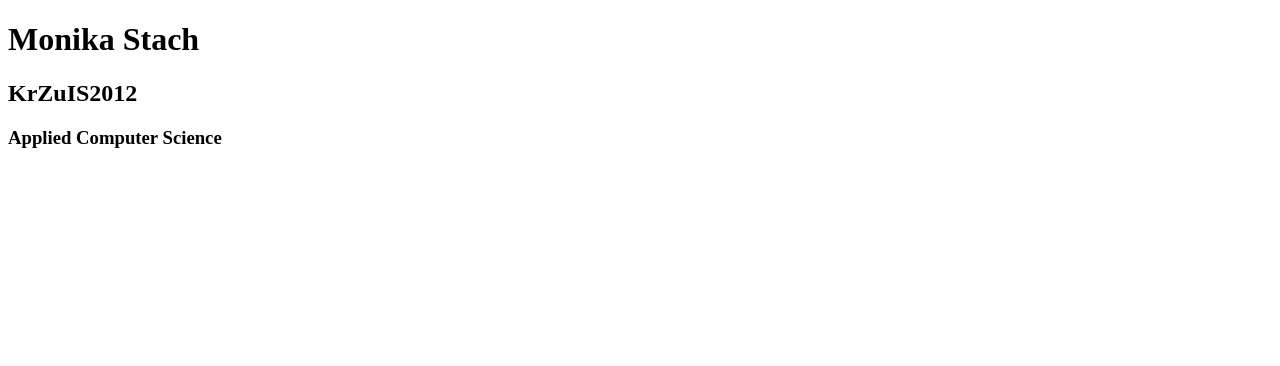
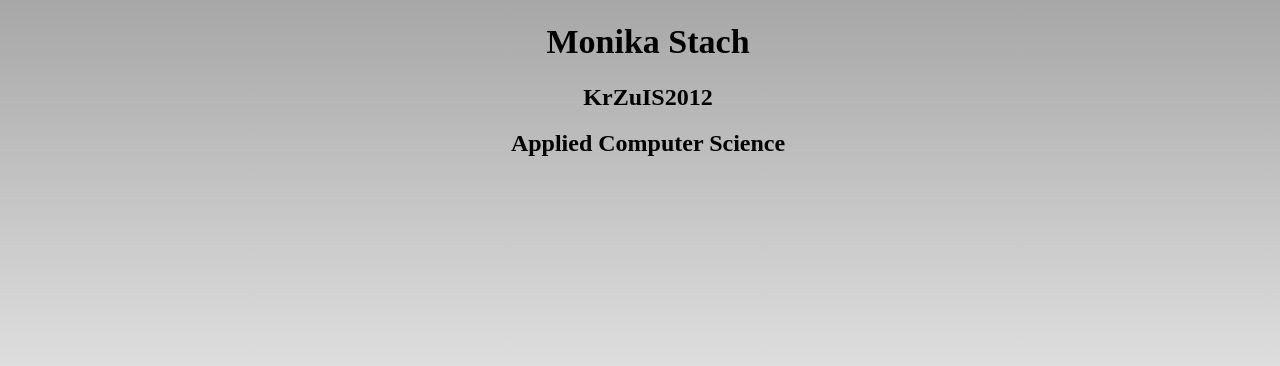
Before and after one commit to mostach1/BusinessCard, a plain HTML site: page www/index.html in a window 1280 px wide. Drawn offline with Linux system fonts and the light colour scheme.

Commit message:
css added

```diff
--- /dev/null
+++ b/www/css/index.css
@@ -0,0 +1,25 @@
+body {
+    background-color:#E4E4E4;
+    background-image:linear-gradient(top, #A7A7A7 0%, #E4E4E4 51%);
+    background-image:-webkit-linear-gradient(top, #A7A7A7 0%, #E4E4E4 51%);
+    background-image:-ms-linear-gradient(top, #A7A7A7 0%, #E4E4E4 51%);
+    background-image:-webkit-gradient(
+        linear,
+        left top,
+        left bottom,
+        color-stop(0, #A7A7A7),
+        color-stop(0.51, #E4E4E4)
+    );
+    background-attachment:fixed;
+    height:100%;
+	width:100%;
+}
+
+h1 {
+    font-size:34px;
+    text-align:center;
+}
+h2 {
+    font-size:24px;
+    text-align:center;
+}
--- a/www/index.html
+++ b/www/index.html
@@ -2,12 +2,13 @@
 <html>
 	<head>
 		<meta http-equiv="Content-type" content="text/html; charset=utf-8">
+		<link rel="stylesheet" type="text/css" href="css/index.css" />
 		<title>My business card</title>
 	</head>
 	<body>
 		<h1>Monika Stach</h1>
 		<h2>KrZuIS2012</h2>
-		<h3>Applied Computer Science</h3>
+		<h2>Applied Computer Science</h2>
 
 	</body>
 </html>
```
